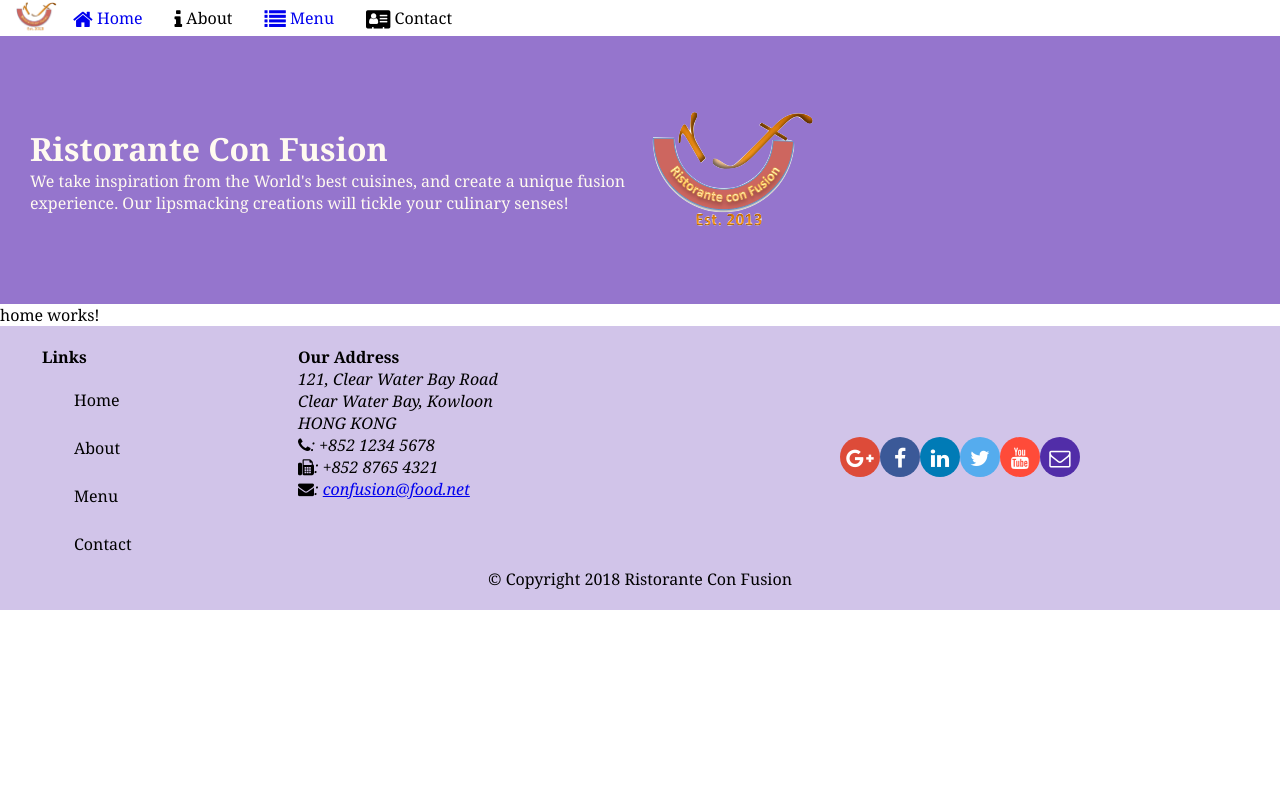
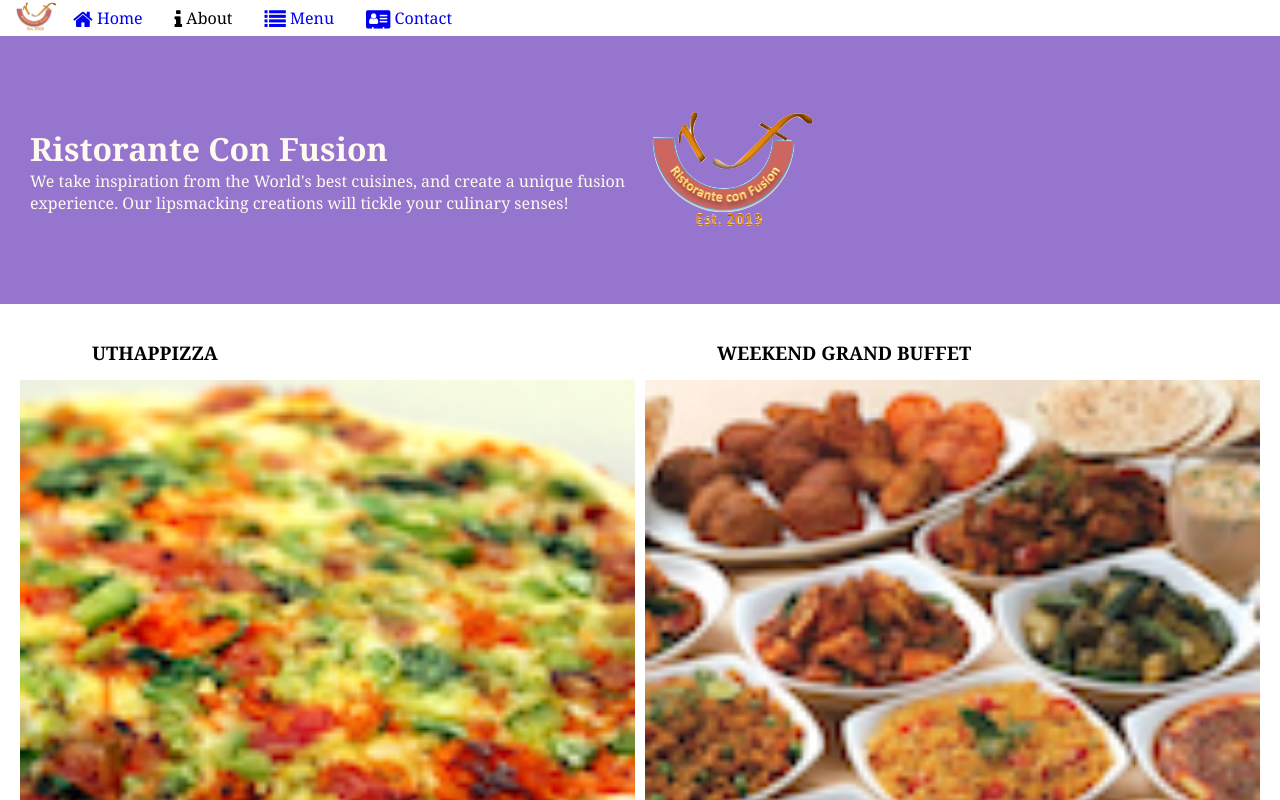
Before and after one commit to alok722/angular-learning-coursera, an Angular app: page /home in a window 1280 px wide. Shown: the top 800 px of the page. Built offline with nearby package versions, Linux system fonts and the light colour scheme.

Commit message:
SAP part 1

```diff
--- a/src/app/app-routing/routes.ts
+++ b/src/app/app-routing/routes.ts
@@ -9,5 +9,6 @@
 export const routes: Routes = [
   { path: 'home',  component: HomeComponent },
   { path: 'menu',     component: MenuComponent },
-  { path: '', redirectTo: '/home', pathMatch: 'full' }
+  { path: '', redirectTo: '/home', pathMatch: 'full' },
+  { path: 'contactus',     component: ContactComponent },
 ];
--- a/src/app/contact/contact.component.html
+++ b/src/app/contact/contact.component.html
@@ -1,3 +1,38 @@
-<p>
-  contact works!
-</p>
+<div class="container"
+  fxLayout="column"
+  fxLayoutGap="10px">
+
+  <div fxFlex>
+    <div>
+        <h3>Contact Us</h3>
+        <hr>
+    </div>
+  </div>
+
+  <div fxFlex>
+    <h3>Location Information</h3>
+    <div fxLayout="column" fxLayout.gt-sm="row">
+      <div fxFlex="50" fxFlexOffset="20px">
+        <h4>Our Address</h4>
+        <address>
+          121, Clear Water Bay Road<br>
+          Clear Water Bay, Kowloon<br>
+          HONG KONG<br>
+          <i class="fa fa-phone"></i>: +852 1234 5678<br>
+          <i class="fa fa-fax"></i>: +852 8765 4321<br>
+          <i class="fa fa-envelope"></i>:
+                <a href="mailto:confusion@food.net">confusion@food.net</a>
+        </address>
+        <p></p>
+        <div>
+          <a mat-raised-button href="tel:+85212345678"><i class="fa fa-phone"></i> Call</a>
+          <a mat-raised-button><i class="fa fa-skype"></i> Skype</a>
+          <a mat-raised-button href="mailto:confusion@food.net"><i class="fa fa-envelope-o"></i> Email</a>
+        </div>
+        </div>
+      <div fxFlex="40">
+        <h4>Map of our Location</h4>
+      </div>
+    </div>
+  </div>
+</div>
--- a/src/app/header/header.component.html
+++ b/src/app/header/header.component.html
@@ -3,7 +3,7 @@
   <a mat-button routerLink="/home"><span class="fa fa-home fa-lg"></span> Home</a>
   <a mat-button><span class="fa fa-info fa-lg"></span> About</a>
   <a mat-button routerLink="/menu"><span class="fa fa-list fa-lg"></span> Menu</a>
-  <a mat-button><span class="fa fa-address-card fa-lg"></span> Contact</a>
+  <a mat-button routerLink="/contactus"><span class="fa fa-address-card fa-lg"></span> Contact</a>
 </mat-toolbar>
 
 <div class="container jumbotron"
--- a/src/app/home/home.component.html
+++ b/src/app/home/home.component.html
@@ -1,3 +1,36 @@
-<p>
-  home works!
-</p>
+<div class="container"
+     fxLayout="row"
+     fxLayout.sm="column"
+     fxLayout.xs="column"
+     fxLayoutAlign.gt-md="space-around center"
+     fxLayoutGap="10px">
+
+<mat-card *ngIf="dish" fxFlex>
+  <mat-card-header>
+    <div mat-card-avatar></div>
+    <mat-card-title>
+      <h3>{{dish.name | uppercase}}</h3>
+    </mat-card-title>
+  </mat-card-header>
+  <img mat-card-image src={{dish.image}} alt={{dish.name}}>
+  <mat-card-content>
+    <p>{{dish.description}}
+    </p>
+  </mat-card-content>
+</mat-card>
+
+<mat-card *ngIf="promotion" fxFlex>
+  <mat-card-header>
+    <div mat-card-avatar></div>
+    <mat-card-title>
+      <h3>{{promotion.name | uppercase}}</h3>
+    </mat-card-title>
+  </mat-card-header>
+  <img mat-card-image src={{promotion.image}} alt={{promotion.name}}>
+  <mat-card-content>
+    <p>{{promotion.description}}
+    </p>
+  </mat-card-content>
+</mat-card>
+
+</div>
--- a/src/app/home/home.component.ts
+++ b/src/app/home/home.component.ts
@@ -1,4 +1,8 @@
 import { Component, OnInit } from '@angular/core';
+import { Dish } from '../shared/dish';
+import { DishService } from '../services/dish.service';
+import { Promotion } from '../shared/promotion';
+import { PromotionService } from '../services/promotion.service';
 
 @Component({
   selector: 'app-home',
@@ -7,9 +11,15 @@
 })
 export class HomeComponent implements OnInit {
 
-  constructor() { }
+  dish: Dish;
+  promotion: Promotion;
+
+  constructor(private dishservice: DishService,
+    private promotionservice: PromotionService) { }
 
   ngOnInit() {
+    this.dish = this.dishservice.getFeaturedDish();
+    this.promotion = this.promotionservice.getFeaturedPromotion();
   }
 
 }
--- a/src/app/services/dish.service.ts
+++ b/src/app/services/dish.service.ts
@@ -8,7 +8,15 @@
 export class DishService {
 
   constructor() { }
+
   getDishes(): Dish[] {
     return DISHES;
   }
+  getDish(id: string): Dish {
+    return DISHES.filter((dish) => (dish.id === id))[0];
+  }
+
+  getFeaturedDish(): Dish {
+    return DISHES.filter((dish) => dish.featured)[0];
+  }
 }
--- /dev/null
+++ b/src/app/services/promotion.service.ts
@@ -0,0 +1,23 @@
+import { Injectable } from '@angular/core';
+import { Promotion } from '../shared/promotion';
+import { PROMOTIONS } from '../shared/promotions';
+
+@Injectable({
+  providedIn: 'root'
+})
+export class PromotionService {
+
+  constructor() { }
+
+  getPromotions(): Promotion[] {
+    return PROMOTIONS;
+  }
+
+  getPromotion(id: string): Promotion {
+    return PROMOTIONS.filter((promo) => (promo.id === id))[0];
+  }
+
+  getFeaturedPromotion(): Promotion {
+    return PROMOTIONS.filter((promotion) => promotion.featured)[0];
+  }
+}
--- /dev/null
+++ b/src/app/shared/promotion.ts
@@ -0,0 +1,9 @@
+export class Promotion {
+    id: string;
+    name: string;
+    image: string;
+    label: string;
+    price: string;
+    featured: boolean;
+    description: string;
+}
--- /dev/null
+++ b/src/app/shared/promotions.ts
@@ -0,0 +1,14 @@
+import { Promotion } from './promotion';
+
+export const PROMOTIONS: Promotion[] = [
+    {
+      id: '0',
+      name: 'Weekend Grand Buffet',
+      image: '/assets/images/buffet.png',
+      label: 'New',
+      price: '19.99',
+      featured: true,
+      // tslint:disable-next-line:max-line-length
+      description: 'Featuring mouthwatering combinations with a choice of five different salads, six enticing appetizers, six main entrees and five choicest desserts. Free flowing bubbly and soft drinks. All for just $19.99 per person'
+    }
+  ];
```
Also changed, not shown: src/app/app.module.ts (+5 -2 lines), src/app/header/header.component.scss (line endings or trailing spaces), 1 other file (tests, documents, lock files or other folders).
